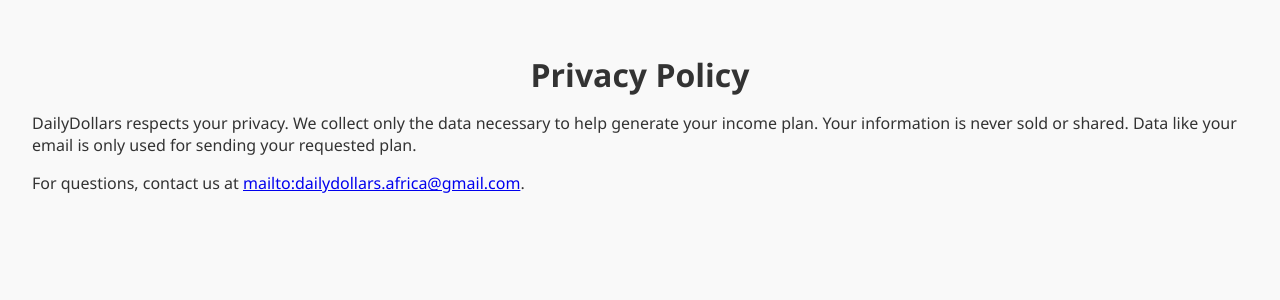
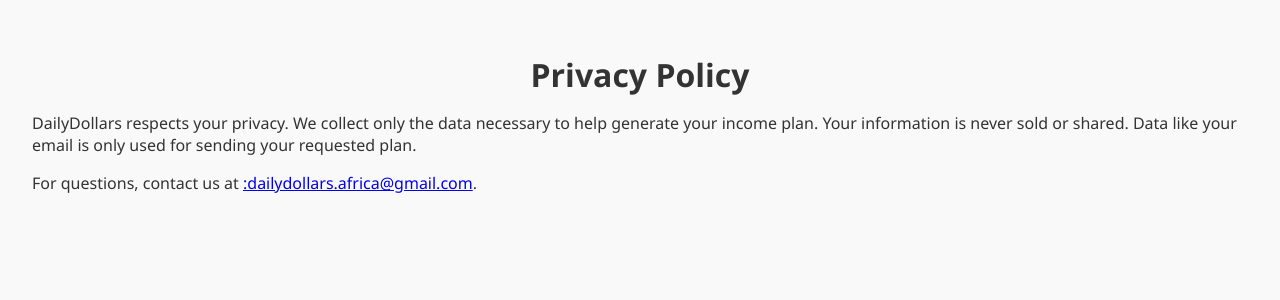
Before and after one commit to success20242/DailyDollars, a Next.js app: page /privacy-policy in a window 1280 px wide. Shown: the top 300 px of the page. Built offline with nearby package versions, Linux system fonts and the light colour scheme.

Commit message:
Update privacy-policy.js

```diff
--- a/pages/privacy-policy.js
+++ b/pages/privacy-policy.js
@@ -7,7 +7,7 @@
         Your information is never sold or shared. Data like your email is only used for sending your requested plan.
       </p>
       <p>
-        For questions, contact us at <a href="mailto:dailydollars.africa@gmail.com">mailto:dailydollars.africa@gmail.com</a>.
+        For questions, contact us at <a href=":dailydollars.africa@gmail.com">:dailydollars.africa@gmail.com</a>.
       </p>
     </div>
   );
```
